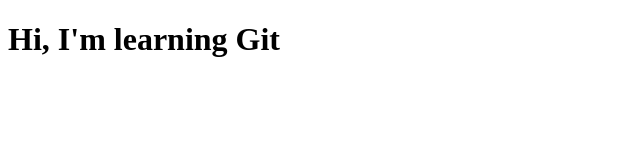
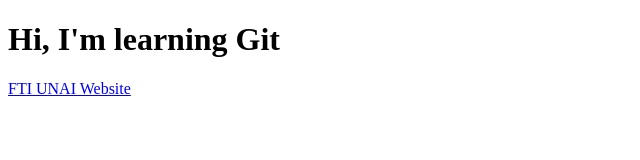
Before and after one commit to LupitaSilitonga03/lupiita.my.id, a plain HTML site: page index.html in a window 1280 px wide. Shown: the whole page, without its empty margins (0-640 px from the left). Drawn offline with Linux system fonts and the light colour scheme.

Commit message:
added link to FTI UNAI Website

```diff
--- a/index.html
+++ b/index.html
@@ -7,5 +7,7 @@
 </head>
 <body>
     <h1>Hi, I'm learning Git</h1>
+
+    <a href="https://fri.unai.edu">FTI UNAI Website</a>
 </body>
 </html>
```
